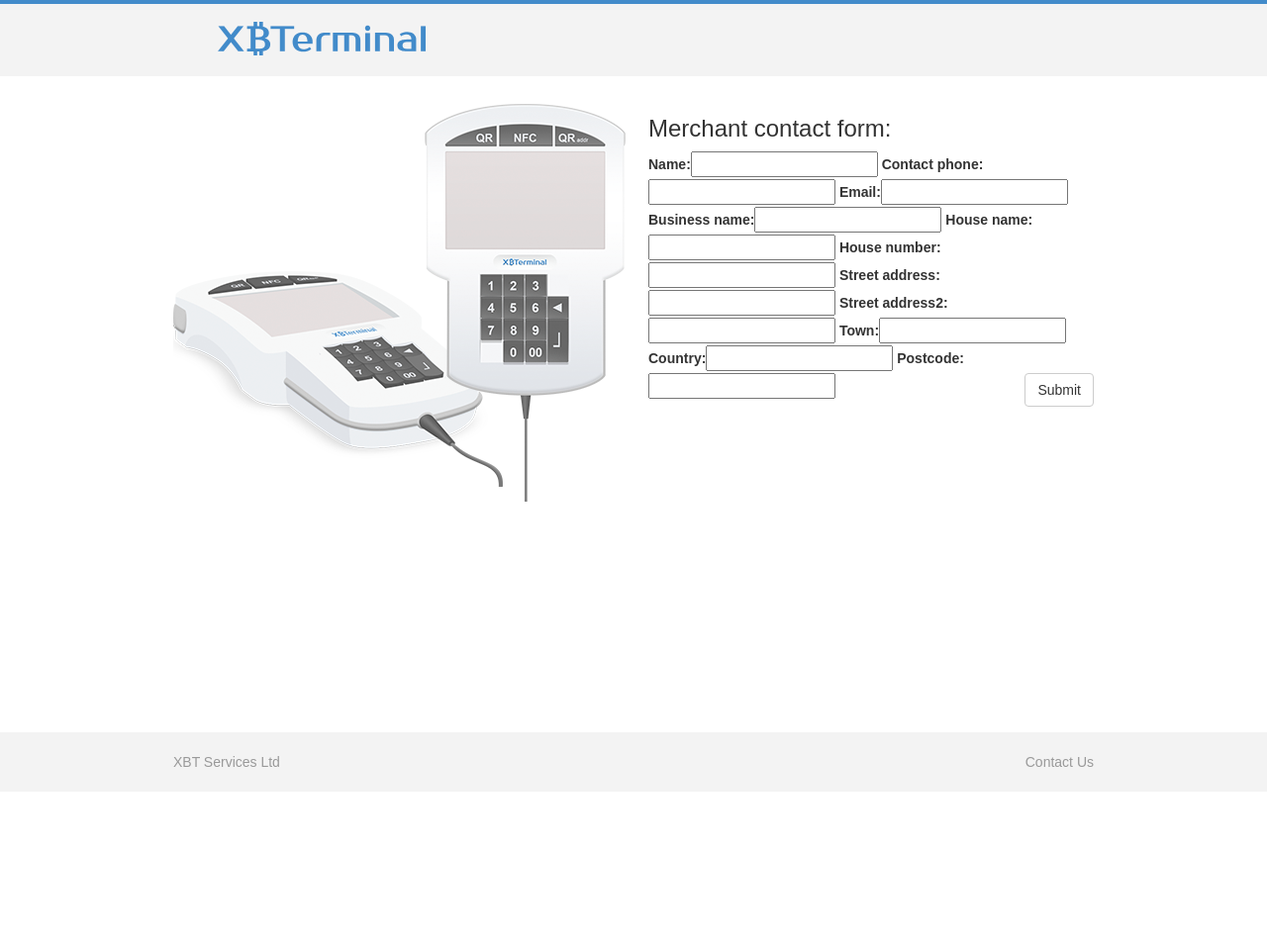
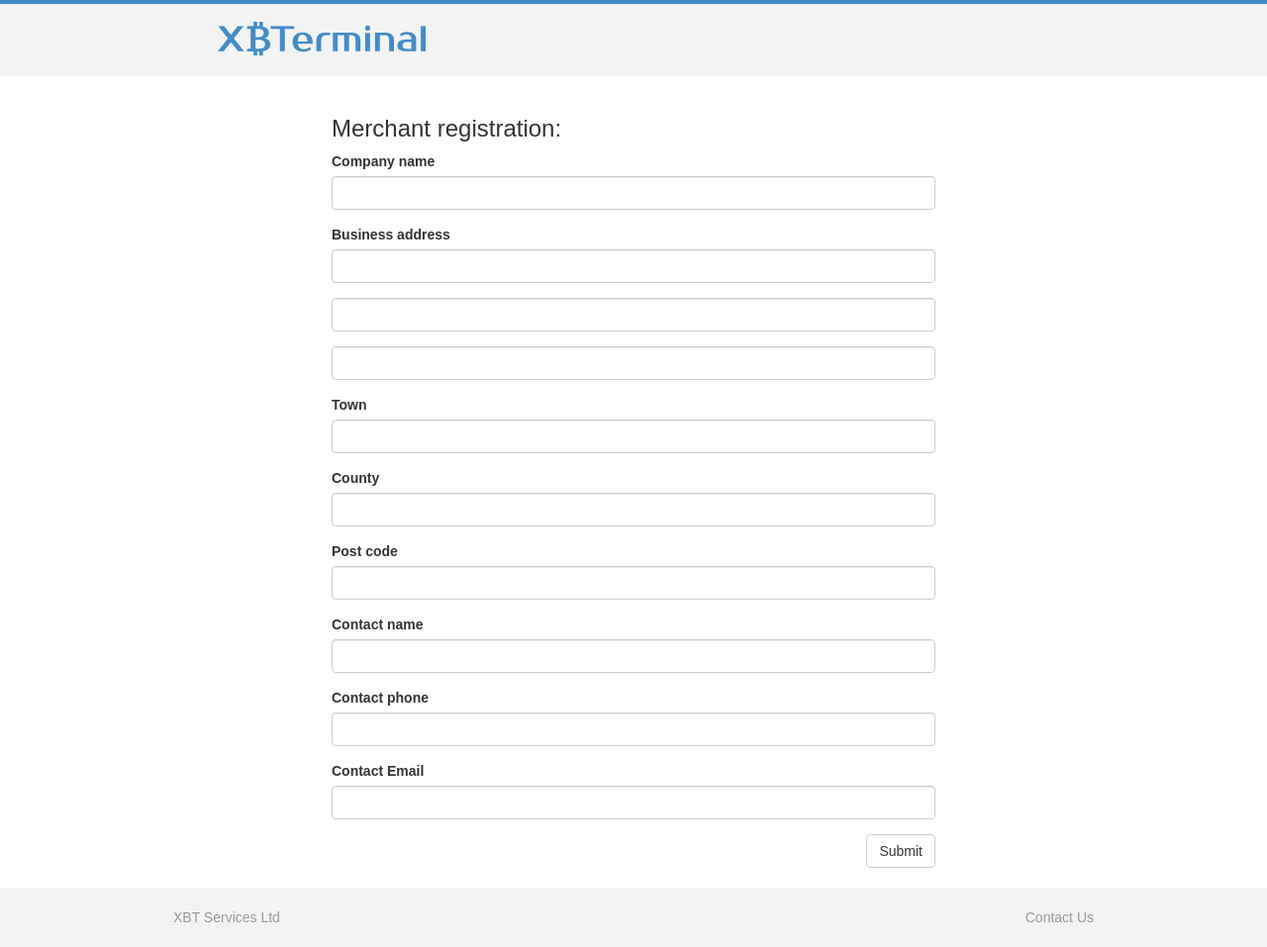
Before and after one commit to alexykot/xbterminal-website, a Django app: page /merchant/ in a window 1280 px wide. Shown: the whole page at 99% size. Before the commit the page ends 775 px from the top, so only its background shows below. Run offline with Django 3.2, Linux system fonts and the light colour scheme; some libraries are stand-ins or nearby versions.

Commit message:
save point

```diff
--- a/xbterminal/website/forms.py
+++ b/xbterminal/website/forms.py
@@ -1,18 +1,35 @@
 from django import forms
 from website.models import Contact, MerchantAccount
 
-class ContactForm(forms.ModelForm):
+class ContactForm(forms.Form):
   """
   Simple contact form
   """
-  class Meta:
-    model = Contact
-    fields = ['email','message']
+  email = forms.EmailField()
+  name = forms.CharField()
+  company_name = forms.CharField()
+  message = forms.CharField(widget=forms.Textarea)
 
+"""
 class MerchantAccountForm(forms.ModelForm):
-  """
-  Merchant Account register form
-  """
   class Meta:
     model = MerchantAccount
     exclude = ['add_date','is_enabled']
+"""
+
+class MerchantRegistrationForm(forms.ModelForm):
+  class Meta:
+    model = MerchantAccount
+    exclude = ['user']
+  """
+  company_name = forms.CharField()
+  business_address = forms.CharField()
+  business_address1 = forms.CharField()
+  business_address2 = forms.CharField()
+  town = forms.CharField()
+  county = forms.CharField()
+  post_code = forms.CharField()
+  contact_name = forms.CharField()
+  contact_phone = forms.CharField()
+  contact_email = forms.EmailField()
+  """
--- a/xbterminal/website/models.py
+++ b/xbterminal/website/models.py
@@ -2,6 +2,7 @@
 """
 # -*- coding: utf-8 -*-
 from django.db import models
+from django.contrib.auth.models import User
 
 class Contact(models.Model):
   """
@@ -17,9 +18,24 @@
     db_table = "website_contact"
 
 class MerchantAccount(models.Model):
-  """
-  Merchant account model
-  """
+  user = models.OneToOneField(User,null=True)
+  company_name = models.CharField(max_length=254,unique=True)
+  business_address = models.CharField(max_length=1000)
+  business_address1 = models.CharField(max_length=1000)
+  business_address2 = models.CharField(max_length=1000)
+  town = models.CharField(max_length=1000)
+  county = models.CharField(max_length=1000)
+  post_code = models.CharField(max_length=1000)
+  contact_name = models.CharField(max_length=1000)
+  contact_phone = models.CharField(max_length=1000)
+  contact_email = models.EmailField()
+  def __unicode__(self):
+    return self.company_name
+  class Meta:
+    db_table = "website_merch_acc"
+
+"""
+class MerchantAccount(models.Model):
   name = models.CharField(max_length=255,blank=False)
   contact_phone = models.CharField(max_length=20,blank=False)
   email = models.EmailField(max_length=254,blank=False) # using for login
@@ -38,3 +54,4 @@
     return self.name
   class Meta:
     db_table = "website_merch_acc"
+"""
--- a/xbterminal/website/templates/website/contact.html
+++ b/xbterminal/website/templates/website/contact.html
@@ -16,7 +16,7 @@
       <form role="form" action="{% url 'website:contact' %}" method="post">
         {% csrf_token %}
         {{form | bootstrap}}
-        <button type="submit" class="btn btn-default pull-right">Submit</button>
+        <button type="submit" class="btn btn-default pull-right">Send</button>
       </form>
     </div>
   </div>
--- a/xbterminal/website/templates/website/merchant.html
+++ b/xbterminal/website/templates/website/merchant.html
@@ -2,23 +2,65 @@
 
 {% block content %}
 {% load bootstrap %}
+{% load staticfiles %}
+
 <div id="wrap">
   {% include "website/common/header.html" %}
   <div class="container">
   <div class="row">&nbsp;</div>
   <div class="row">
-    <div class="col-md-6">
-      {% load staticfiles %}
-      <img src="{% static 'landing/img/terminal.png' %}" alt=""/>
+    <div class="col-md-2">
     </div>
-    <div class="col-md-6">
-      <h3>Merchant contact form:</h3>
+    <div class="col-md-8">
+      <h3>Merchant registration:</h3>
       <form role="form" action="{% url 'website:merchant' %}" method="post">
         {% csrf_token %}
+        {% comment %}
         {{form | bootstrap}}
+        {% endcomment %}
+
+        <div class="form-group">
+          <label class="control-label" for="company_name">Company name</label>
+          <input class="form-control" type="text" name="company_name" id="company_name" value=""/>
+        </div>
+        <div class="form-group">
+          <label class="control-label" for="business_address">Business address</label>
+          <input class="form-control" type="text" name="business_address" id="business_address" value=""/>
+        </div>
+        <div class="form-group">
+          <input class="form-control" type="text" name="business_address1" id="business_address1" value=""/>
+        </div>
+        <div class="form-group">
+          <input class="form-control" type="text" name="business_address2" id="business_address2" value=""/>
+        </div>
+        <div class="form-group">
+          <label class="control-label" for="town">Town</label>
+          <input class="form-control" type="text" name="town" id="town" value=""/>
+        </div>
+        <div class="form-group">
+          <label class="control-label" for="county">County</label>
+          <input class="form-control" type="text" name="county" id="county" value=""/>
+        </div>
+        <div class="form-group">
+          <label class="control-label" for="post_code">Post code</label>
+          <input class="form-control" type="text" name="post_code" id="post_code" value=""/>
+        </div>
+        <div class="form-group">
+          <label class="control-label" for="contact_name">Contact name</label>
+          <input class="form-control" type="text" name="contact_name" id="contact_name" value=""/>
+        </div>
+        <div class="form-group">
+          <label class="control-label" for="contact_phone">Contact phone</label>
+          <input class="form-control" type="text" name="contact_phone" id="contact_phone" value=""/>
+        </div>
+        <div class="form-group">
+          <label class="control-label" for="contact_email">Contact Email</label>
+          <input class="form-control" type="text" name="contact_email" id="contact_email" value=""/>
+        </div>
         <button type="submit" class="btn btn-default pull-right">Submit</button>
       </form>
     </div>
+    <div class="col-md-2"></div>
   </div>
   <div class="row">&nbsp;</div>
 </div>
--- a/xbterminal/website/views.py
+++ b/xbterminal/website/views.py
@@ -1,8 +1,14 @@
 import sys
+
 from django.shortcuts import render
 from django.http import HttpResponseRedirect
+
+from django.contrib.auth import login, authenticate
 from django.contrib.auth.forms import AuthenticationForm
-from django.contrib.auth import login, authenticate
+from django.contrib.auth.models import User
+
+from django.core.mail import send_mail
+
 from website.models import MerchantAccount
 from website.forms import *
 
@@ -41,11 +47,28 @@
     return render(request,'website/login.html',{'form': AuthenticationForm()})
 
 def merchant(request):
+  form = None
   if request.method == 'POST':
-    form = MerchantAccountForm(request.POST)
+    form = MerchantRegistrationForm(request.POST)
     if form.is_valid():
-      form.save()
+      pwd = User.objects.make_random_password()
+      user = User.objects.create_user(form.data['company_name'],form.data['contact_email'],pwd)
+      user.save()
+      mail_text = ""
+      mail_text += "Thank you to register on xbterminal.com" + '\n'
+      mail_text += "You can logon to the site with your company name and password" + '\n'
+      mail_text += "You current password: " + pwd + '\n'
+      send_mail(
+        "registration on xbterminal.com",
+        mail_text,
+        "webusnix@gmail.com",
+        [form.data['contact_email']],
+        fail_silently=False)
+      merch = MerchantAccount.objects.get(contact_email=form.data['contact_email'])
+      merch.user = user
+      merch.save()
+      import pdb; pdb.set_trace()
       return HttpResponseRedirect('/')
   else:
-    form = MerchantAccountForm()
+    form = MerchantRegistrationForm()
   return render(request,'website/merchant.html',{'form': form})
```
Also changed, not shown: xbterminal/xbterminal/settings.py (+19 -0 lines), xbterminal/website/migrations/0001_initial.py (deleted), xbterminal/website/migrations/__init__.py (deleted), 1 other file.
